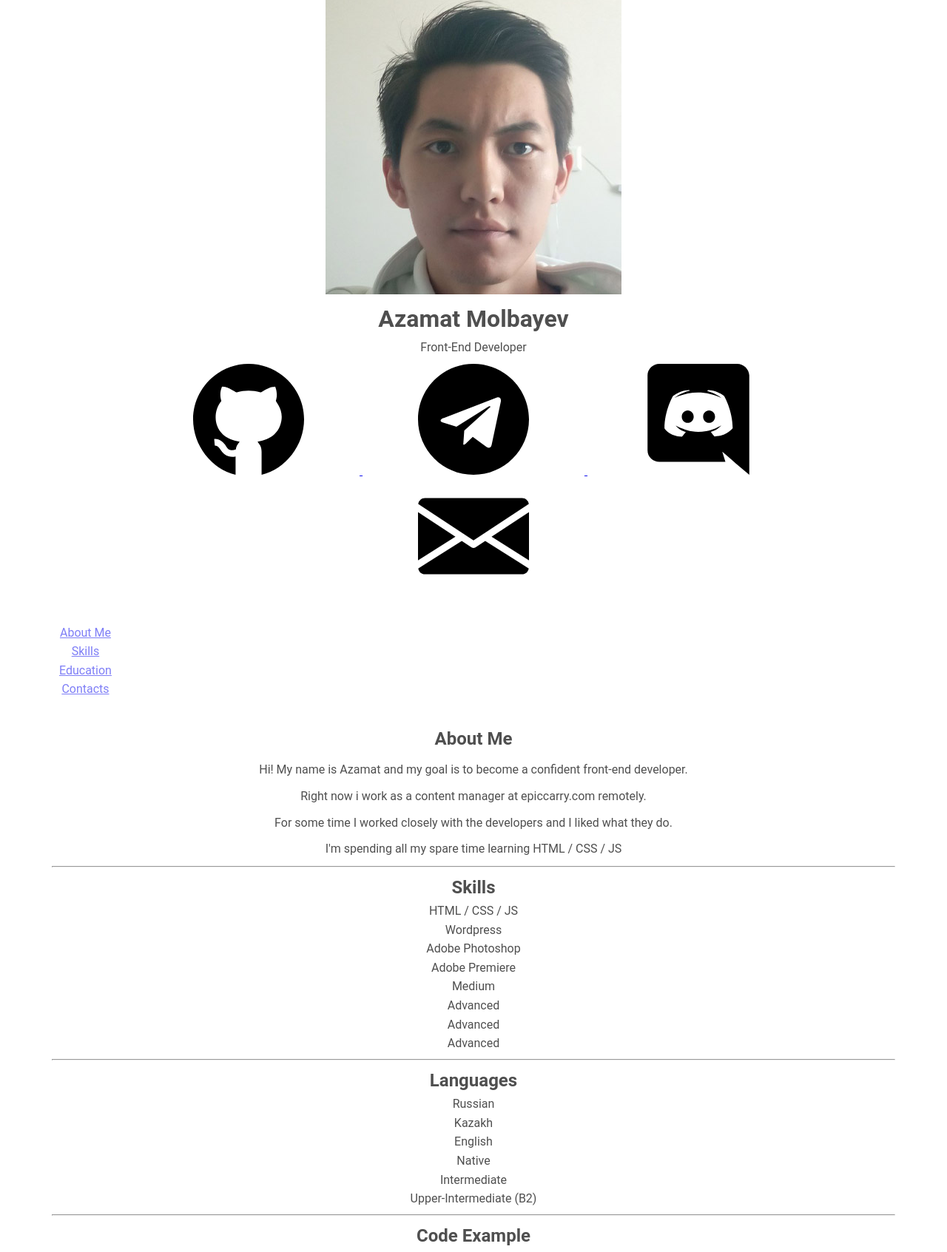
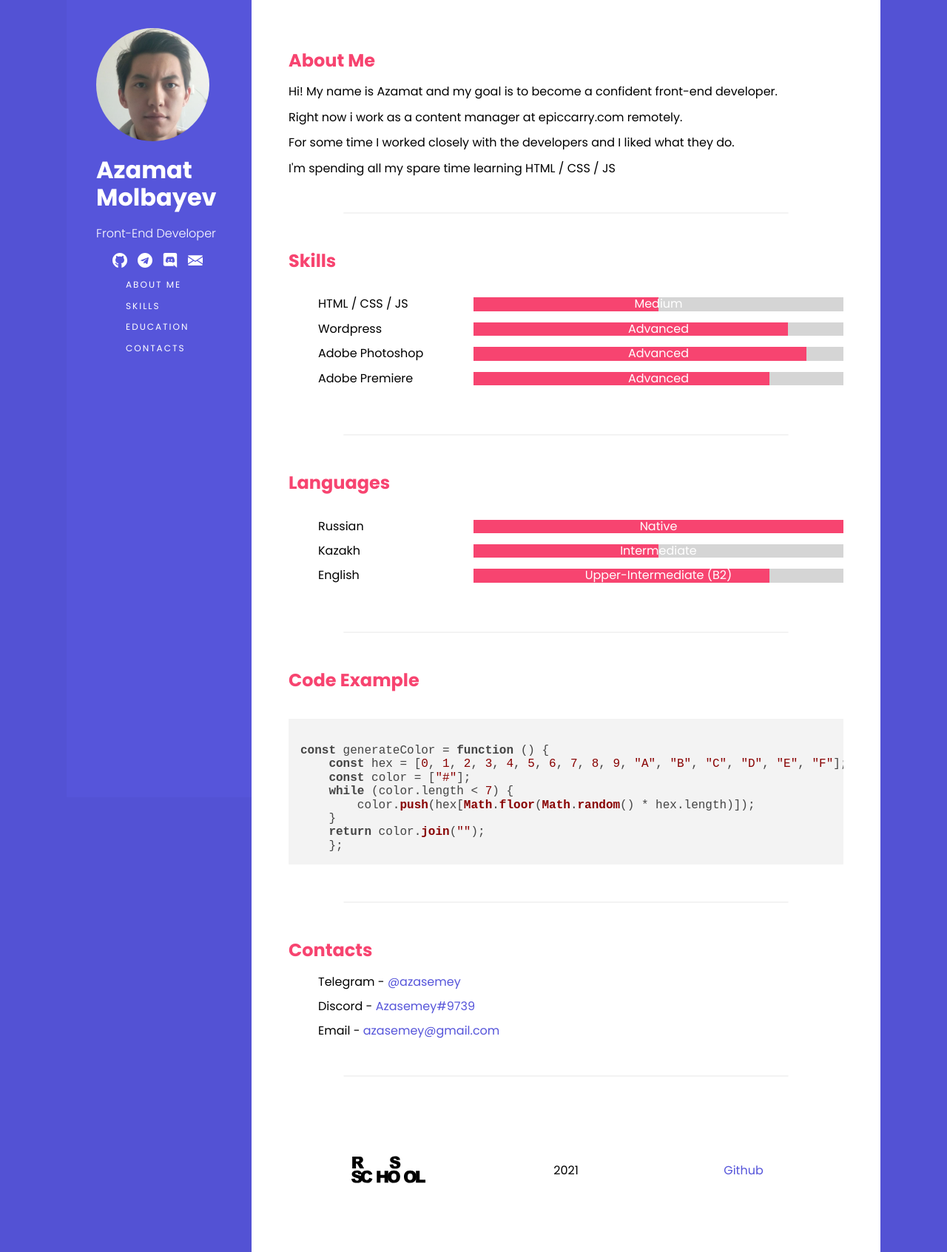
Before and after one commit to Azasemey/rsschool-cv, a plain HTML site: page index.html in a window 1280 px wide. Shown: the part 2-1695 px from the top of the page at 74% size. Drawn offline with nearby package versions, Linux system fonts and the light colour scheme.

Commit message:
refactor: style.css

```diff
--- a/style.css
+++ b/style.css
@@ -1,239 +1,171 @@
-html {
-  scroll-behavior: smooth;
+body {
+  background-color: #5352d4;
+  color: black;
+  font-family: "Poppins", sans-serif;
 }
-body {
-  margin: 0;
-  font-family: "Roboto", sans-serif;
-  font-size: 16px;
-  line-height: 1.6;
+hr {
+  border: 1px solid rgb(243, 243, 243);
+  border-radius: 5px;
+  width: 80%;
+  margin: 50px auto;
+}
+h2 {
+  color: #f74470;
+}
+li.nav-link {
+  font-size: 12px;
   font-weight: 400;
-  color: #4f4f4f;
-  background-color: rgb(255, 255, 255);
-  -webkit-font-smoothing: antialiased;
+  letter-spacing: 2px;
+  list-style-type: none;
+  margin-bottom: 15px;
+  text-transform: uppercase;
+  transition: 0.1s linear;
+}
+h1 {
+  /* margin-bottom: 5px; */
+}
+header > div > p {
+  margin-block-start: 0em;
+  font-weight: 100;
 }
 
-*,
-*:before,
-*:after {
-  box-sizing: border-box;
+li.nav-link:hover {
+  /* text-decoration: underline; */
+  font-weight: 700;
 }
 
-h1,
-h2,
-h3,
-h4,
-h5,
-h6 {
-  margin: 0;
+li {
+  list-style-type: none;
+  margin-bottom: 15px;
+}
+a {
+  text-decoration: none;
+  color: white;
+}
+.container {
+  width: 1100px;
+  margin: 0 auto;
+}
+.header {
+  position: fixed;
+  padding: 40px;
+  width: 170px;
+  background-color: #5655da;
+  /* justify-content: center; */
+  /* align-items: center; */
+  display: flex;
+  flex-direction: column;
+  color: white;
+  text-align: left;
+  float: left;
+  height: 1000px;
+}
+.icons {
+  display: flex;
+  flex-wrap: wrap;
+  justify-content: center;
+  align-items: center;
+}
+.social-link {
+  display: flex;
+  /* flex-wrap: wrap; */
+  margin-right: 4px;
+  width: 30px;
+  height: 20px;
+  transition: 0.1s linear;
+}
+.social-icon {
+  display: block;
+  height: 20px;
+  fill: white !important;
+}
+.img-profile {
+  width: 90%;
+  border-radius: 50%;
+}
+.main-content {
+  background-color: white;
+  width: 750px;
+  padding: 50px;
+  float: right;
+  min-height: 1000px;
+}
+.mail-text {
+  font-size: 14px;
 }
 
-p {
-  margin: 0 0 10px;
+.skills-langs {
+  position: relative;
+  display: flex;
+  flex-wrap: wrap;
 }
-
-@media screen and (max-width: 1024px) {
-  .header {
-    display: none;
-  }
-  .about-right {
-    margin-left: 5%;
-  }
+.r-skills {
+  position: absolute;
+  right: 0;
 }
-table {
-  text-align: left;
-  column-width: 60px;
-}
-footer {
-  display: flex;
-  justify-content: space-between;
-  align-items: center;
-}
-div > pre {
-  margin: 0;
-}
-
-.container {
-  width: 100%;
-  max-width: 1140px;
-  margin: 0 auto;
+.progress {
+  height: 100%;
+  width: 500px;
+  background: rgb(247, 68, 112);
+  color: white;
   text-align: center;
 }
-
-.header {
-  width: 100%;
-  top: 0;
-  left: 0;
+.progress.pr-50 {
+  background: linear-gradient(
+    90deg,
+    rgba(247, 68, 112, 1) 0%,
+    rgba(247, 68, 112, 1) 50%,
+    rgba(213, 213, 213, 1) 50%,
+    rgba(213, 213, 213, 1) 100%
+  );
 }
-.nav {
+.pr-85 {
+  background: linear-gradient(
+    90deg,
+    rgba(247, 68, 112, 1) 0%,
+    rgba(247, 68, 112, 1) 85%,
+    rgba(213, 213, 213, 1) 85%,
+    rgba(213, 213, 213, 1) 100%
+  );
+}
+.pr-80 {
+  background: linear-gradient(
+    90deg,
+    rgba(247, 68, 112, 1) 0%,
+    rgba(247, 68, 112, 1) 80%,
+    rgba(213, 213, 213, 1) 80%,
+    rgba(213, 213, 213, 1) 100%
+  );
+}
+.pr-90 {
+  background: linear-gradient(
+    90deg,
+    rgba(247, 68, 112, 1) 0%,
+    rgba(247, 68, 112, 1) 90%,
+    rgba(213, 213, 213, 1) 90%,
+    rgba(213, 213, 213, 1) 100%
+  );
+}
+#contact > ul > li > a {
+  color: #5655da;
+}
+.footer {
   display: flex;
-  justify-content: space-between;
-  padding: 35px 10px;
+  flex-wrap: wrap;
   align-items: center;
+  justify-content: center;
 }
-
-ul {
-  list-style-type: none;
-  margin: 0;
-  padding: 0;
+.f-icon {
+  fill: black;
+  width: 100px;
 }
-.nav-item,
-.nav-icon {
-  display: inline;
-  margin-left: 25px;
+.ghlink,
+.logo,
+.year {
+  width: 32%;
+  text-align: center;
+  height: 100%;
 }
-.nav-icons {
-  margin-bottom: 25px;
+div.ghlink > a {
+  color: #5655da;
 }
-.nav-link {
-  /* margin-left: 20px; */
-  text-decoration: none;
-  color: #4f4f4f;
-  opacity: 0.5;
-  transition: opacity 0.1s linear;
-}
-
-.main-block {
-  display: flex;
-  flex-direction: column;
-  justify-content: center;
-  height: 500px;
-  background: url("img/main-bg.jpg") center no-repeat;
-  background-size: cover;
-  box-shadow: rgb(0, 0, 0);
-  color: #fff;
-  box-shadow: 0 2px 5px 0 rgba(0, 0, 0, 0.25);
-}
-
-.avatar {
-  width: 160px;
-  height: 160px;
-  border: 5px solid rgb(255, 255, 255);
-}
-.prof {
-  margin-bottom: 10px;
-}
-.socials {
-  color: #fff;
-  font-size: 20px;
-}
-
-.nav-item:first-child,
-.nav-icon:first-child {
-  margin-left: 0;
-}
-.nav-link:hover {
-  opacity: 1;
-}
-.author {
-  font-size: 40px;
-  color: white;
-}
-
-.btn {
-  background: #39c0ed;
-  color: #fff;
-  padding: 10px 40px;
-  text-decoration: none;
-  border-radius: 3px;
-}
-.btn:hover {
-  background: #02afe9;
-}
-
-.about,
-.skills,
-.education,
-.code,
-.contacts {
-  height: 100%;
-  background-color: #fff;
-  box-shadow: 0 2px 5px 0 rgba(0, 0, 0, 0.25);
-  margin: 40px 0;
-  padding: 30px;
-}
-.other-h2 {
-  text-align: left;
-}
-
-.about-left > p {
-  margin-top: 10px;
-  text-align: left;
-}
-.about {
-  display: flex;
-  justify-content: space-between;
-}
-.code-style {
-  text-align: left;
-  width: fit-content;
-  /* background-color: #f0f0f0; */
-}
-.progress-in {
-  display: flex;
-  background-color: rgb(219, 219, 219);
-  height: 20px;
-  border-radius: 4px;
-  margin: 5px 0;
-}
-.progress-out {
-  background-color: #39c0ed;
-  height: 100%;
-  color: #fff;
-  text-align: center;
-}
-#html-progress,
-#css-progress,
-#js-progress,
-#pr-progress {
-  width: 75%;
-}
-#wp-progress,
-#ps-progress {
-  width: 85%;
-  margin: 0;
-  padding: 0;
-}
-.left-skills,
-.right-skills {
-  width: 100%;
-  overflow: hidden;
-}
-.skill-boxes {
-  display: flex;
-  justify-content: space-between;
-  padding: 35px 10px;
-  /* align-items: center; */
-  text-align: left;
-}
-.right-skills {
-  margin-left: 5%;
-}
-.progress-text {
-  color: #fff;
-  text-align: center;
-  /* width: fit-content; */
-  position: absolute;
-}
-.blue {
-  color: #00ccff;
-}
-.green {
-  color: #7dce76;
-}
-
-.orange {
-  color: #ff832b;
-}
-
-.langs {
-  text-align: left;
-  margin-top: 10px;
-}
-
-.links {
-  text-decoration: none;
-  color: #00ccff;
-}
-.links:hover {
-  color: #009ec5;
-}
```
